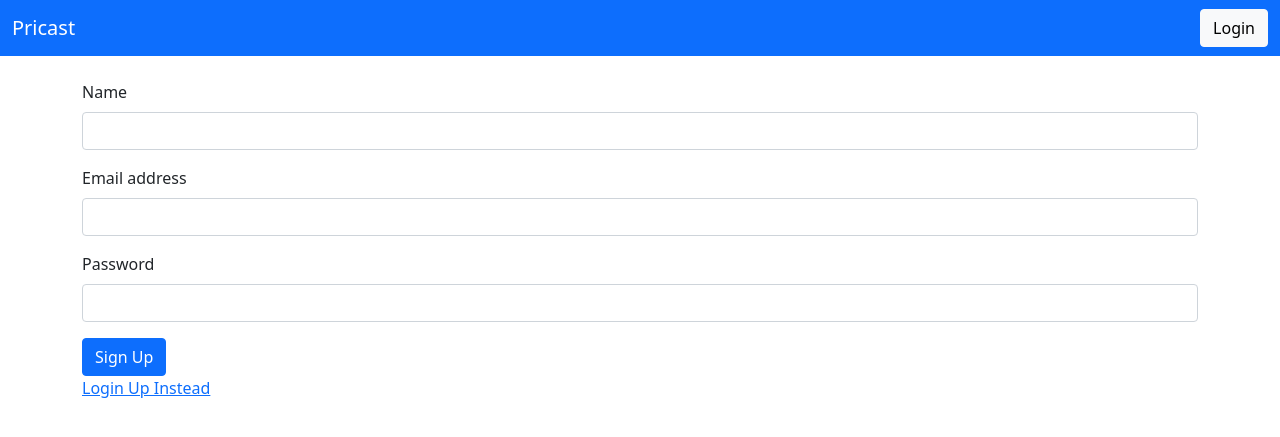
After one commit to ivanrj7j/Pricast, a Flask app: page /signup in a window 1280 px wide. The commit adds this page. Shown: the top 437 px of the page. Run offline with Flask 2, Linux system fonts and the light colour scheme; some libraries are stand-ins or nearby versions.

Commit message:
added a sign in and up page, working on sign up js

```diff
--- a/app.py
+++ b/app.py
@@ -3,9 +3,31 @@ from flask_sqlalchemy import *
 # importing the libraries and packages needed
 app = Flask(__name__)
 
+def check_session(q):
+    if session[q]:
+        return session[q]
+    else:
+        return False
+
 @app.route('/')
 def hello():
-    return render_template('index.html', title="Home Page")
+
+    return render_template('index.html', title="Home Page", logged=False)
+
+@app.route('/login', methods=['GET', 'POST'])
+def login():
+   return render_template('login.html', title='Login')
+
+@app.route('/signup', methods=['GET', 'POST'])
+def signup():
+   return render_template('signup.html', title='Signup')
+
+@app.route('/add_member', methods=['GET', 'POST'])
+def add_member():
+   if request.method == 'POST':
+       pass
+   else:
+       return redirect('/')
 
 if __name__ == '__main__':
     app.run(debug=True, port=1234)
--- /dev/null
+++ b/static/signup.js
@@ -0,0 +1,20 @@
+const signup = document.querySelector('#signup');
+// hooking up the signup button
+
+signup.addEventListener('click', () => {
+    let name = document.querySelector('#name').value;
+    // hooking up the name
+    let email = document.querySelector('#email').value;
+    // hooking up the email
+    let password = sha256(document.querySelector('#password').value);
+    // getting and encrypting the password
+
+    const xhr = new XMLHttpRequest();
+    const data = new FormData();
+    // creating the XMLHttpRequest and FormData Object
+
+    data.append('name', name);
+    data.append('email', email);
+    data.append('pass', password);
+    // appending the data
+});
--- a/templates/base.html
+++ b/templates/base.html
@@ -8,6 +8,7 @@
     <title>{{title}}</title>
     <link href="https://cdn.jsdelivr.net/npm/bootstrap@5.0.1/dist/css/bootstrap.min.css" rel="stylesheet"
         integrity="sha384-+0n0xVW2eSR5OomGNYDnhzAbDsOXxcvSN1TPprVMTNDbiYZCxYbOOl7+AMvyTG2x" crossorigin="anonymous">
+    <script src="https://cdnjs.cloudflare.com/ajax/libs/js-sha256/0.9.0/sha256.min.js"></script>
 </head>
 
 <body>
@@ -15,11 +16,19 @@
     <nav class="navbar navbar-dark bg-primary">
         <div class="container-fluid">
             <a class="navbar-brand" href="/">
-              Pricast
+                Pricast
             </a>
-          </div>
-      </nav>
-{% block head %}
+            {% if logged %}
+
+            {% else %}
+            <div class="d-flex">
+                <a class="btn btn-light" href="/login">Login</a>
+            </div>
+            {% endif %}
+
+        </div>
+    </nav>
+    {% block head %}
 
 
 
--- a/templates/index.html
+++ b/templates/index.html
@@ -1,6 +1,9 @@
 {% extends 'base.html' %}
 {% block head %}
 <link rel="stylesheet" href="{{ url_for('static', filename='style.css') }}">
+
+
+
 
 <div class="container-sm contacts">
     <ul class="list-group">
--- /dev/null
+++ b/templates/signup.html
@@ -0,0 +1,27 @@
+{% extends 'base.html' %}
+{% block head %}
+
+<div class="container my-4">
+    <div class="mb-3">
+        <label for="name" class="form-label">Name</label>
+        <input type="text" class="form-control" id="name" aria-describedby="emailHelp">
+
+    </div>
+    <div class="mb-3">
+        <label for="email" class="form-label">Email address</label>
+        <input type="email" class="form-control" id="email" aria-describedby="emailHelp">
+
+    </div>
+    <div class="mb-3">
+        <label for="password" class="form-label">Password</label>
+        <input type="password" class="form-control" id="password">
+    </div>
+    <button class="btn btn-primary" id="signup">Sign Up</button><br>
+    <a href="/login">Login Up Instead</a>
+</div>
+</div>
+
+<script src="{{ url_for('static', filename='signup.js') }}"></script>
+{% block foot %}
+{% endblock %}
+{% endblock %}
```
Also changed, not shown: templates/login.html (added, +21 -0 lines).
